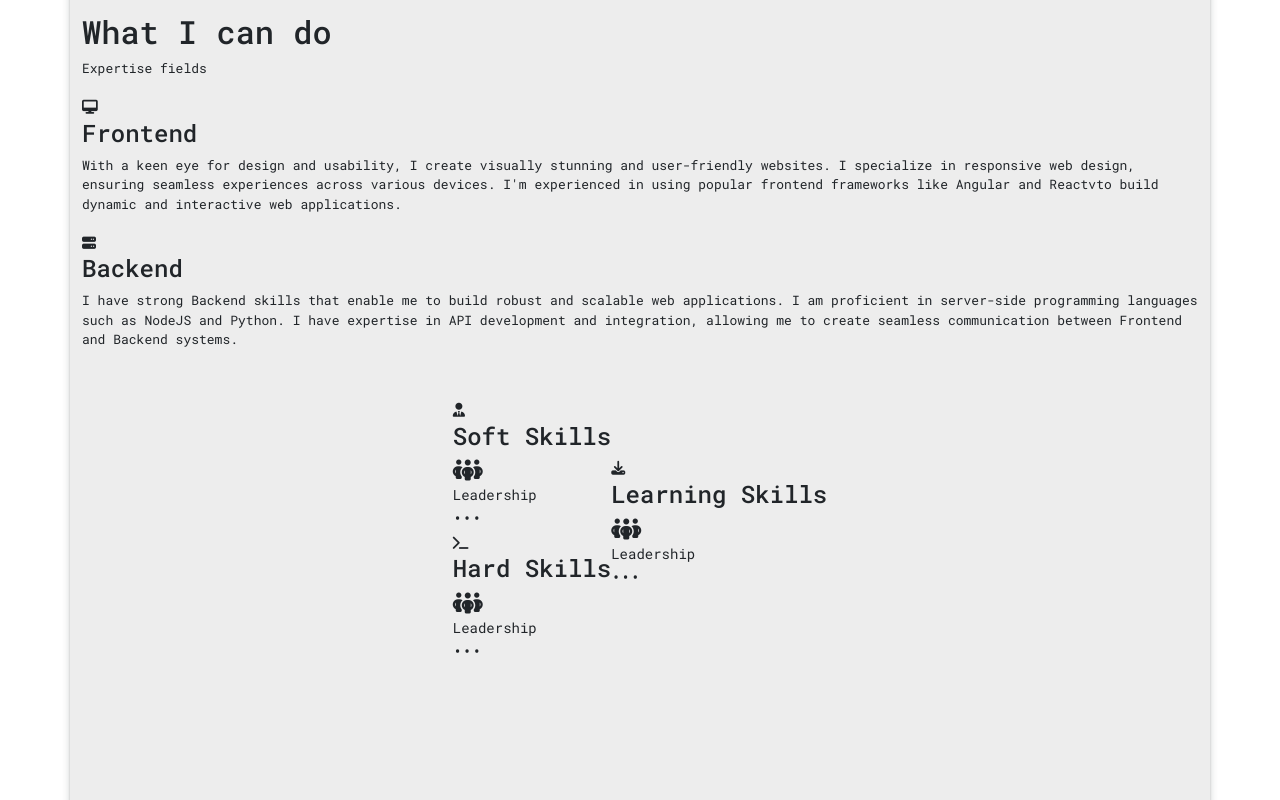
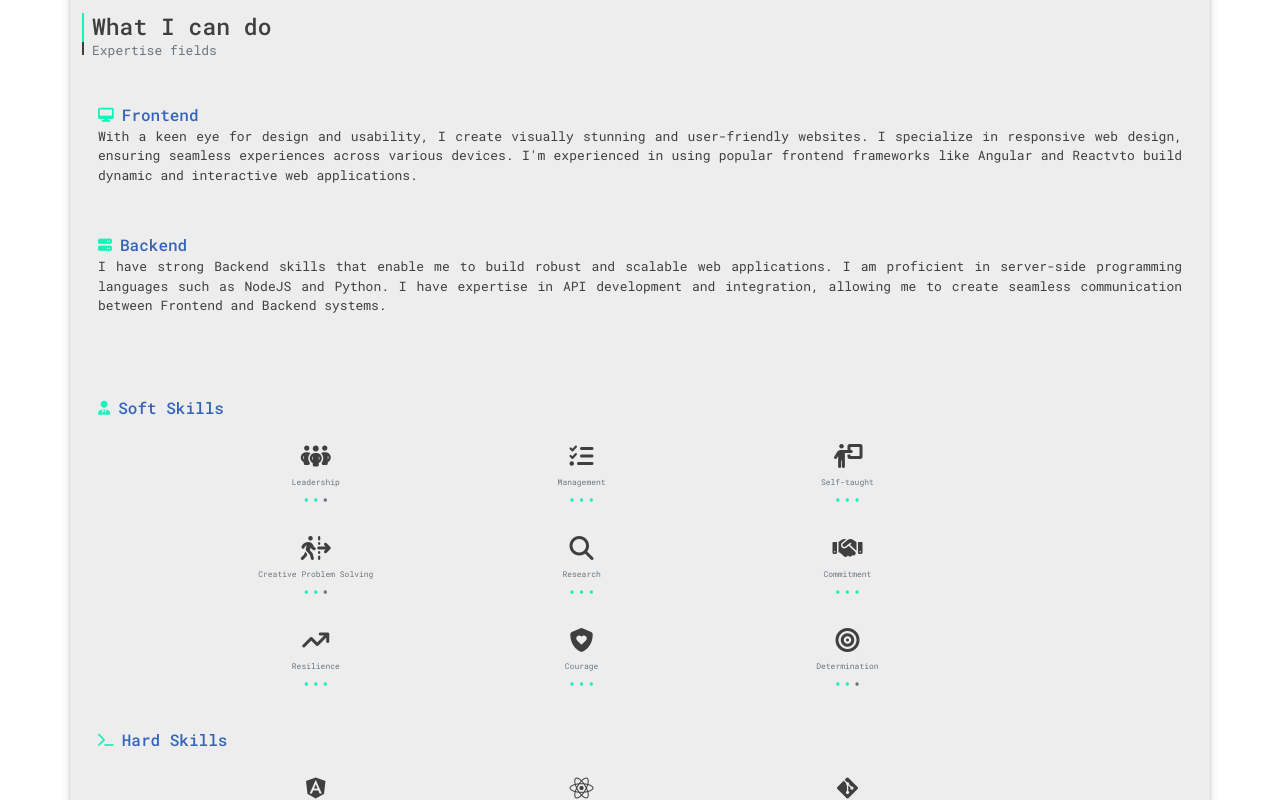
Before and after one commit to opreciaddo/portfolio, a React (Create React App) app: page / in a window 1280 px wide. Shown: the part 580-1380 px from the top of the page. Built offline with nearby package versions, Linux system fonts and the light colour scheme.

Commit message:
dataBase updated / CanDo Section implemented

```diff
--- a/src/App.scss
+++ b/src/App.scss
@@ -11,3 +11,21 @@
   position: relative;
   top: -87px;
 }
+
+.container-title {
+  margin-bottom: 48px;
+  border-left: 2px solid;
+  line-height: 10px;
+  border-image: linear-gradient(to top, var(--bs-dgray) 0%, var(--bs-dgray) 35%, var(--bs-3rd) 35%, var(--bs-3rd) 100%) 4;
+
+  #title {
+    margin-left: 8px;
+    margin-bottom: 4px;
+  }
+
+  #subtitle {
+    margin-left: 8px;
+    margin-bottom: 0;
+    color: var(--bs-gray);
+  }
+}
--- a/src/assets/dataBase/db.json
+++ b/src/assets/dataBase/db.json
@@ -9,32 +9,50 @@
       },
       {
         "id": 2,
+        "snippet": "fa-solid fa-list-check",
+        "name": "Management",
+        "level": 3
+      },
+      {
+        "id": 3,
+        "snippet": "fa-solid fa-person-chalkboard",
+        "name": "Self-taught",
+        "level": 3
+      },
+      {
+        "id": 4,
+        "snippet": "fa-solid fa-person-walking-dashed-line-arrow-right",
+        "name": "Creative Problem Solving",
+        "level": 2
+      },
+      {
+        "id": 5,
         "snippet": "fa-solid fa-magnifying-glass",
         "name": "Research",
         "level": 3
       },
       {
-        "id": 3,
+        "id": 6,
         "snippet": "fa-solid fa-handshake",
         "name": "Commitment",
         "level": 3
       },
       {
-        "id": 4,
-        "snippet": "fa-solid fa-list-check",
-        "name": "Management",
+        "id": 7,
+        "snippet": "fa-solid fa-arrow-trend-up",
+        "name": "Resilience",
         "level": 3
       },
       {
-        "id": 5,
-        "snippet": "fa-solid fa-person-chalkboard",
-        "name": "Self..._Self-taught",
+        "id": 8,
+        "snippet": "fa-solid fa-shield-heart",
+        "name": "Courage",
         "level": 3
       },
       {
-        "id": 6,
-        "snippet": "fa-solid fa-person-walking-dashed-line-arrow-right",
-        "name": "Creative..._Creative Problem Solving",
+        "id": 9,
+        "snippet": "fa-solid fa-bullseye",
+        "name": "Determination",
         "level": 2
       }
     ],
@@ -53,60 +71,84 @@
       },
       {
         "id": 3,
+        "snippet": "fa-brands fa-git-alt",
+        "name": "Git & GitHub",
+        "level": 2
+      },
+      {
+        "id": 4,
         "snippet": "fa-brands fa-js",
         "name": "JavaScript",
         "level": 3
       },
       {
-        "id": 4,
+        "id": 5,
         "snippet": "alt_https://img.icons8.com/ios-filled/24/3F3F3F/typescript.png",
         "name": "TypeScript",
         "level": 2
       },
       {
-        "id": 5,
-        "snippet": "fa-regular fa-file-code",
-        "name": "HTML..._HTML & CSS",
-        "level": 3
-      },
-      {
         "id": 6,
-        "snippet": "fa-brands fa-node-js",
-        "name": "NodeJS",
+        "snippet": "fa-solid fa-water",
+        "name": "Tailwind",
         "level": 2
       },
       {
         "id": 7,
-        "snippet": "fa-brands fa-git-alt",
-        "name": "Git..._Git & GitHub",
-        "level": 2
-      },
-      {
-        "id": 8,
         "snippet": "fa-brands fa-bootstrap",
         "name": "Bootstrap",
         "level": 2
       },
       {
-        "id": 9,
+        "id": 8,
         "snippet": "fa-brands fa-figma",
         "name": "Figma",
         "level": 2
       },
       {
         "id": 9,
+        "snippet": "fa-regular fa-file-code",
+        "name": "HTML & CSS",
+        "level": 3
+      },
+      {
+        "id": 10,
+        "snippet": "fa-brands fa-node-js",
+        "name": "NodeJS",
+        "level": 2
+      },
+      {
+        "id": 11,
+        "snippet": "fa-brands fa-galactic-republic",
+        "name": "Jasmine",
+        "level": 2
+      },
+      {
+        "id": 12,
+        "snippet": "fa-solid fa-database",
+        "name": "GraphQL",
+        "level": 1
+      },
+      {
+        "id": 13,
+        "snippet": "fa-brands fa-envira",
+        "name": "MongoDB",
+        "level": 1
+      },
+      {
+        "id": 14,
         "snippet": "fa-solid fa-paintbrush",
         "name": "Illustrator",
         "level": 2
       },
       {
-        "id": 10,
+        "id": 15,
         "snippet": "alt_https://img.icons8.com/ios-glyphs/24/3F3F3F/chatgpt.png",
         "name": "ChatGPT",
         "level": 2
       },
       {
-        "id": 11,
+        "id": 16,
         "snippet": "alt_https://img.icons8.com/fluency-systems-regular/24/3F3F3F/sail-boat.png",
         "name": "Midjourney",
         "level": 2
@@ -115,14 +157,8 @@
     "learning": [
       {
         "id": 1,
-        "snippet": "fa-solid fa-robot",
-        "name": "AI..._Artificial Intelligence",
-        "level": 0
-      },
-      {
-        "id": 2,
         "snippet": "fa-brands fa-ethereum",
-        "name": "Web3",
+        "name": "Blockchain",
         "level": 0
       }
     ]
--- a/src/components/CandoCard/CandoCard.component.tsx
+++ b/src/components/CandoCard/CandoCard.component.tsx
@@ -10,6 +10,8 @@ import SkillIcon from '../SkillIcon/SkillIcon.component';
 type CandoCardProps = {}
 
 const CandoCard: FC<CandoCardProps> = () => {
+
+  const { skills } = data;
 
   return (
     <div className="CandoCard">
@@ -59,8 +61,10 @@ const CandoCard: FC<CandoCardProps> = () => {
               <h4>Soft Skills</h4>
             </div>
             <div className="skills-content">
-              {}
-              <SkillIcon />
+              {
+                /* SkillIcon Component */
+                skills.soft.map(softSkill => (<SkillIcon key={softSkill.id} skillObject={softSkill} />))
+              }
             </div>
           </div>
 
@@ -70,7 +74,10 @@ const CandoCard: FC<CandoCardProps> = () => {
               <h4>Hard Skills</h4>
             </div>
             <div className="skills-content">
-              <SkillIcon />
+              {
+                /* SkillIcon Component */
+                skills.hard.map(hardSkill => (<SkillIcon key={hardSkill.id} skillObject={hardSkill} />))
+              }
             </div>
           </div>
         </div>
@@ -81,7 +88,10 @@ const CandoCard: FC<CandoCardProps> = () => {
             <h4>Learning Skills</h4>
           </div>
           <div className="skills-content">
-            <SkillIcon />
+            {
+              /* SkillIcon Component */
+              skills.learning.map(learningSkill => (<SkillIcon key={learningSkill.id} skillObject={learningSkill} />))
+            }
           </div>
         </div>
       </div>
--- a/src/components/CandoCard/CandoCard.style.scss
+++ b/src/components/CandoCard/CandoCard.style.scss
@@ -1,3 +1,66 @@
 .CandoCard {
   width: 100%;
+
+  .container-field {
+    margin-bottom: 32px;
+    padding: 0 16px;
+
+    .field-title {
+
+      i {
+        color: var(--bs-3rd);
+      }
+
+      h4 {
+        display: inline;
+        margin-left: 8px;
+        color: var(--bs-2nd);
+      }
+    }
+
+    .field-content {
+      text-align: justify;
+    }
+  }
+
+  .skills-section {
+
+    .flip-card {
+
+      .front {
+
+      }
+
+      .back {
+
+      }
+    }
+
+    .container-skills {
+      margin-bottom: 32px;
+      padding: 0px 16px;
+
+      .skills-title {
+        margin-bottom: 24px;
+
+        i {
+          color: var(--bs-3rd);
+        }
+
+        h4 {
+          display: inline;
+          margin-left: 8px;
+          color: var(--bs-2nd);
+        }
+      }
+
+      .skills-content {
+        display: flex;
+        flex-wrap: wrap;
+        justify-content: center;
+        align-items: center;
+        gap: 24px;
+      }
+    }
+  }
 }
--- a/src/components/Sections/Sections.component.tsx
+++ b/src/components/Sections/Sections.component.tsx
@@ -18,6 +18,18 @@ const Sections: FC<SectionsProps> = () => {
       <section id="canDo" className="d-flex justify-content-start top-gap">
         <CandoCard />
       </section>
+      <section id="contributedIn" className="d-flex justify-content-start top-gap">
+
+      </section>
+      <section id="trainedBy" className="d-flex justify-content-start top-gap">
+
+      </section>
+      <section id="projectsDone" className="d-flex justify-content-start top-gap">
+
+      </section>
+      <section id="letsTalk" className="d-flex justify-content-start top-gap" style={{marginBottom: '0px'}}>
+
+      </section>
     </div>
   );
 }
--- a/src/components/SkillIcon/SkillIcon.component.tsx
+++ b/src/components/SkillIcon/SkillIcon.component.tsx
@@ -3,21 +3,46 @@ import React, { FC } from 'react';
 import './SkillIcon.style.scss';
 
 
-type SkillIconProps = {}
+type SkillIconProps = {
+  skillObject: Skill;
+}
 
-const SkillIcon: FC<SkillIconProps> = () => {
+interface Skill {
+  id: number;
+  snippet: string;
+  name: string;
+  level: number;
+}
+
+const SkillIcon: FC<SkillIconProps> = ({ skillObject }) => {
+
+  const { id, snippet, name, level } = skillObject;
+
+  // Loop para Skill Level points
+  let skillLevels = [<span key={'a'}>•</span>, <span key={'b'}>•</span>, <span key={'c'}>•</span>];
+
+  for (let i = 0; i < level; i++) {
+
+    const skillItem = <span key={i} className="skill-item">•</span>;
+    skillLevels.splice(i, 1, skillItem);
+  }
 
   return (
     <div className="SkillIcon">
       <div className="skill-icon">
-        <i className="fa-solid fa-people-group fa-xl" aria-hidden="true"></i>
+        {
+          /* Condicional para renderizar Iconos */
+          snippet.slice(0,3) === 'alt'
+            ? <img src={snippet.split('_')[1]} alt={name} />
+            : <i className={`${snippet} fa-xl`} aria-hidden="true"></i>
+        }
       </div>
-      <small className="skill-name">Leadership</small>
+      <small className="skill-name">{name}</small>
       <div className="skill-container">
         <div className="skill-level">
-          <span className="skill-item">•</span>
-          <span className="skill-item">•</span>
-          <span>•</span>
+          {
+            skillLevels
+          }
         </div>
       </div>
     </div>
--- a/src/components/SkillIcon/SkillIcon.style.scss
+++ b/src/components/SkillIcon/SkillIcon.style.scss
@@ -1 +1,30 @@
-.SkillIcon {}
+.SkillIcon {
+  display: flex;
+  flex-direction: column;
+  justify-content: center;
+  align-items: center;
+
+  flex: 0 0 25%;
+
+  .skill-icon {
+    margin-bottom: 8px;
+    color: var(--bs-dgray);
+  }
+
+  .skill-name {
+    color: var(--bs-gray);
+    text-align: center;
+    margin-bottom: 0;
+  }
+
+  .skill-container {
+
+    .skill-level {
+      color: var(--bs-gray);
+
+      .skill-item {
+        color: var(--bs-3rd);
+      }
+    }
+  }
+}
--- a/src/index.scss
+++ b/src/index.scss
@@ -33,7 +33,23 @@
     color: var(--bs-dgray);
   }
 
+  h2 {
+    font-size: 23px;
+    color: var(--bs-dgray);
+  }
+
+  h4 {
+    font-size: 16px;
+    color: var(--bs-dgray);
+  }
+
   p {
     font-size: 13px;
+    color: var(--bs-dgray);
+  }
+
+  small {
+    font-size: 8px;
+    color: var(--bs-dgray);
   }
 }
```
Also changed, not shown: 1 other file (tests, documents, lock files or other folders).
